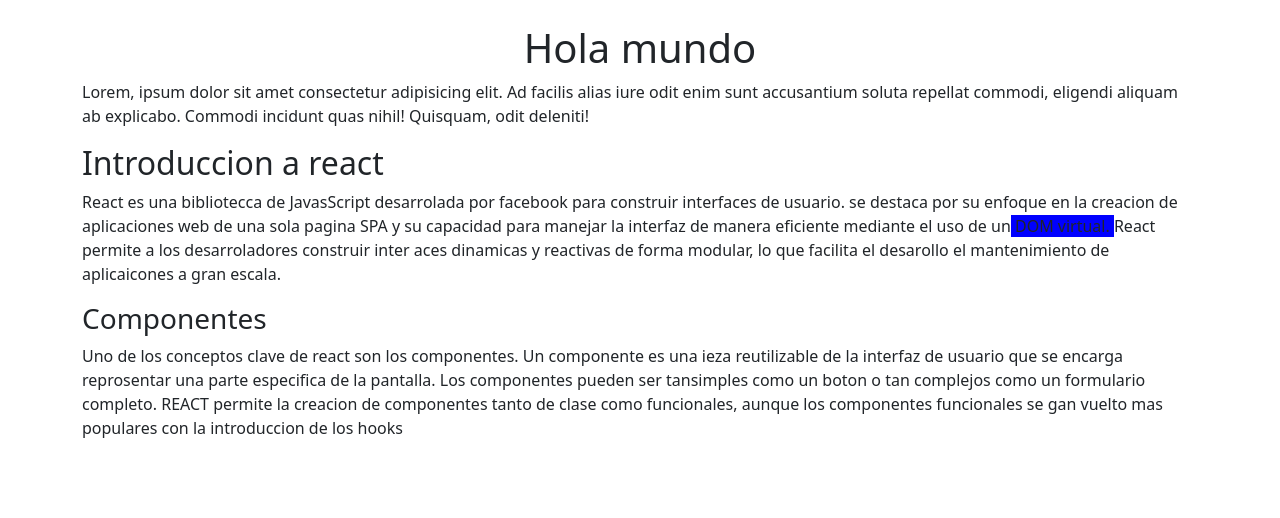
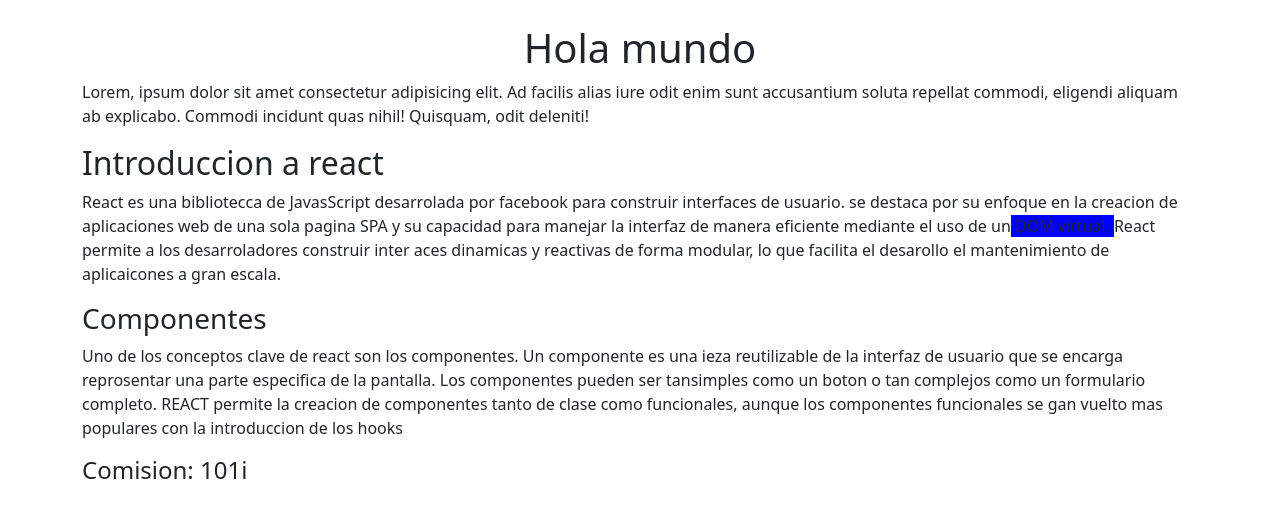
Before and after one commit to Tomas2845/ConceptoReact, a React (Vite) app: page / in a window 1280 px wide. Shown: the top 518 px of the page. Built offline with nearby package versions, Linux system fonts and the light colour scheme.

Commit message:
enviamos un props de prueba

```diff
--- a/src/componentes/Informacion.jsx
+++ b/src/componentes/Informacion.jsx
@@ -18,7 +18,11 @@ const Informacion = () => {
         modular, lo que facilita el desarollo el mantenimiento de aplicaicones a
         gran escala.
       </p>
-      <Teoria></Teoria>
+
+      {/* enviar un props */}
+
+      <Teoria comision='101i'></Teoria>
+
     </section>
   );
 };
--- a/src/componentes/Teoria.jsx
+++ b/src/componentes/Teoria.jsx
@@ -1,6 +1,6 @@
 import React from "react";
 
-const Teoria = () => {
+const Teoria = (props) => {
   return (
     <article>
       <h3>Componentes</h3>
@@ -13,6 +13,7 @@ const Teoria = () => {
         funcionales, aunque los componentes funcionales se gan vuelto mas
         populares con la introduccion de los hooks
       </p>
+      <h4>Comision: {props.comision}</h4>
     </article>
   );
 };
```
